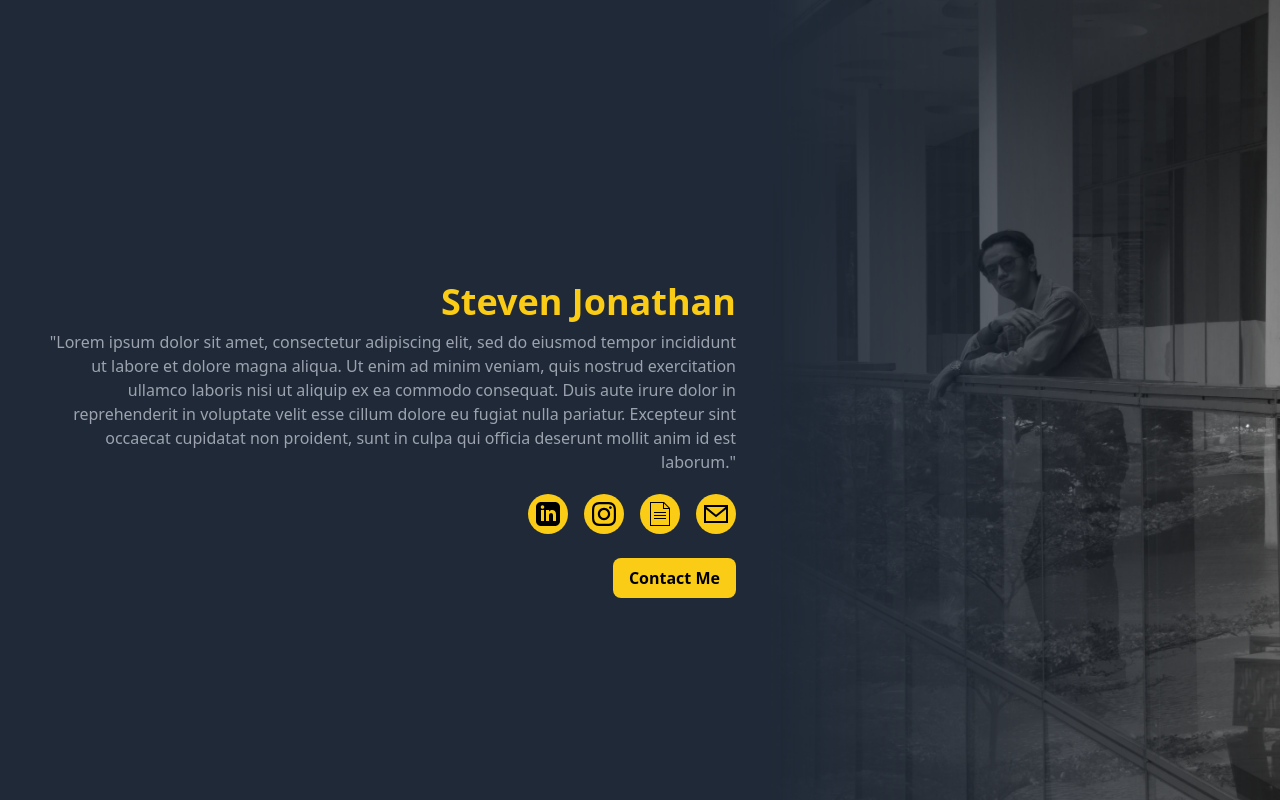
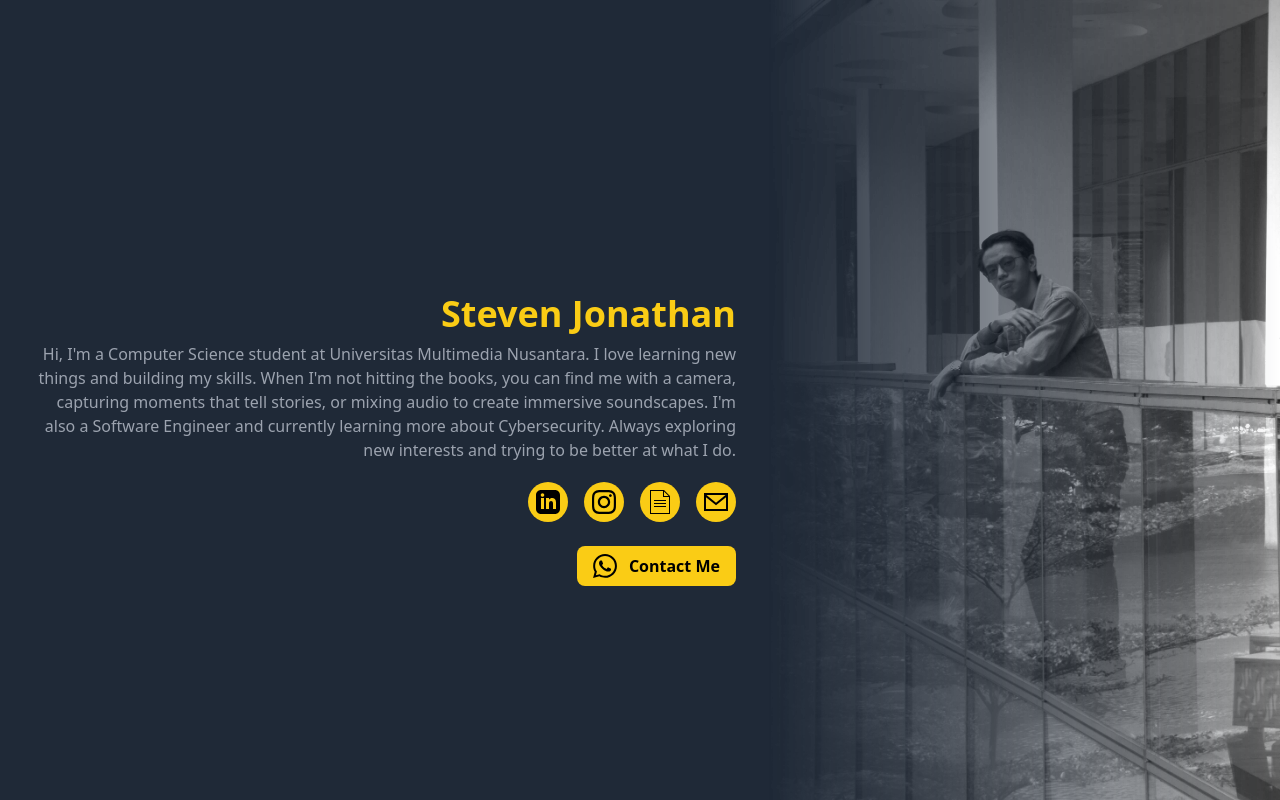
Before and after one commit to stevjoo/web-portofolio, a React (Create React App) app: page / in a window 1280 px wide. Built offline with nearby package versions, Linux system fonts and the light colour scheme.

Commit message:
tambahin animasi photo

```diff
--- a/src/App.js
+++ b/src/App.js
@@ -10,7 +10,7 @@
     <div className="flex flex-col lg:flex-row h-screen">
       {/* Text and Icons Section */}
       <div className="lg:w-3/5 flex flex-col justify-center py-8 px-8">
-        <div className="flex flex-col text-center lg:text-right">
+        <div className="flex flex-col text-left mb-2 lg:text-right lg:mb-0">
           <motion.div
             className="text-3xl mt-20 lg:text-4xl font-bold text-yellow-400 mb-2"
             initial={{ opacity: 0, scale: 1 }}
@@ -40,8 +40,7 @@
           >
             <p className="text-gray-400 mb-3">
               <span className='transition-color ease-in-out duration-700 hover:text-white'>
-                "Lorem ipsum dolor sit amet, consectetur adipiscing elit, sed do eiusmod tempor incididunt ut labore et dolore magna aliqua. Ut enim ad minim veniam, quis nostrud exercitation ullamco laboris nisi ut aliquip ex ea commodo consequat. Duis aute irure dolor in reprehenderit in voluptate velit esse cillum dolore eu fugiat nulla pariatur. Excepteur sint occaecat cupidatat non proident, sunt in culpa qui officia deserunt mollit anim id est laborum."
-              </span>
+                Hi, I'm a Computer Science student at Universitas Multimedia Nusantara. I love learning new things and building my skills. When I'm not hitting the books, you can find me with a camera, capturing moments that tell stories, or mixing audio to create immersive soundscapes. I'm also a Software Engineer and currently learning more about Cybersecurity. Always exploring new interests and trying to be better at what I do.</span>
             </p>
           </motion.div>
         </div>
@@ -50,7 +49,7 @@
           <div className="flex space-x-4">
             <a target='_blank' href='#'>
               <motion.div
-                initial={{ x: "-200%", opacity: 0, rotate: -140}}
+                initial={{ x: "-200%", opacity: 0, rotate: -140 }}
                 animate={{ x: 0, opacity: 1, rotate: 0 }}
                 exit={{ x: "100%" }}
                 transition={{
@@ -75,13 +74,13 @@
               </motion.div>
             </a>
 
-            <a target='_blank' href='#'>
+            <a target='_blank' href='https://www.instagram.com/stev.jo__?igsh=eWdyZTQ2ZTAxcngz'>
               <motion.div
-                initial={{ x: "-300%", opacity: 0, rotate:-140}}
+                initial={{ x: "-300%", opacity: 0, rotate: -140 }}
                 animate={{ x: 0, opacity: 1, rotate: 0 }}
                 exit={{ x: "100%" }}
                 transition={{
-                  duration: 4,
+                  duration: 5,
                   type: "spring",
                   damping: 20,
                   stiffness: 20,
@@ -104,11 +103,11 @@
 
             <a href='#'>
               <motion.div
-                initial={{ x: "-400%", opacity: 0, rotate: -140}}
-                animate={{ x: 0, opacity: 1, rotate: 0}}
+                initial={{ x: "-400%", opacity: 0, rotate: -140 }}
+                animate={{ x: 0, opacity: 1, rotate: 0 }}
                 exit={{ x: "100%" }}
                 transition={{
-                  duration: 4,
+                  duration: 6,
                   type: "spring",
                   damping: 20,
                   stiffness: 20,
@@ -131,11 +130,11 @@
 
             <a href='#'>
               <motion.div
-                initial={{ x: "-500%", opacity: 0, rotate: -140}}
-                animate={{ x: 0, opacity: 1, rotate: 0}}
+                initial={{ x: "-500%", opacity: 0, rotate: -140 }}
+                animate={{ x: 0, opacity: 1, rotate: 0 }}
                 exit={{ x: "100%" }}
                 transition={{
-                  duration: 4,
+                  duration: 7,
                   type: "spring",
                   damping: 20,
                   stiffness: 20,
@@ -160,7 +159,7 @@
 
           <a target='_blank' href='https://wa.me/+628111396967'>
             <motion.div
-              initial={{ y: "50%" , opacity: 0 }}
+              initial={{ y: "50%", opacity: 0 }}
               animate={{ y: 0, opacity: 1 }}
               exit={{ x: "100%" }}
               transition={{
@@ -172,21 +171,48 @@
               }}
             >
               <motion.button
-                whileHover={{ scale: 1.1 }}
+                whileHover={{ scale: 1.05 }}
                 whileTap={{ scale: 0.9 }}
                 transition={{ duration: 0.5 }}
-                className="mt-2 px-4 py-2 bg-yellow-400 rounded-lg hover:scale-110 hover:bg-white font-bold"
+                className="mt-2 px-4 py-2 bg-yellow-400 rounded-lg hover:scale-110 text-black hover:bg-white font-bold flex items-center"
                 onClick={() => null}
               >
+                <svg
+                  xmlns="http://www.w3.org/2000/svg"
+                  width="24"
+                  height="24"
+                  viewBox="0 0 24 24"
+                  className="ml-0 mr-3"
+                >
+                  <path
+                    d="M.057 24l1.687-6.163c-1.041-1.804-1.588-3.849-1.587-5.946.003-6.556 5.338-11.891 11.893-11.891 3.181.001 6.167 1.24 8.413 3.488 2.245 2.248 3.481 5.236 3.48 8.414-.003 6.557-5.338 11.892-11.893 11.892-1.99-.001-3.951-.5-5.688-1.448l-6.305 1.654zm6.597-3.807c1.676.995 3.276 1.591 5.392 1.592 5.448 0 9.886-4.434 9.889-9.885.002-5.462-4.415-9.89-9.881-9.892-5.452 0-9.887 4.434-9.889 9.884-.001 2.225.651 3.891 1.746 5.634l-.999 3.648 3.742-.981zm11.387-5.464c-.074-.124-.272-.198-.57-.347-.297-.149-1.758-.868-2.031-.967-.272-.099-.47-.149-.669.149-.198.297-.768.967-.941 1.165-.173.198-.347.223-.644.074-.297-.149-1.255-.462-2.39-1.475-.883-.788-1.48-1.761-1.653-2.059-.173-.297-.018-.458.13-.606.134-.133.297-.347.446-.521.151-.172.2-.296.3-.495.099-.198.05-.372-.025-.521-.075-.148-.669-1.611-.916-2.206-.242-.579-.487-.501-.669-.51l-.57-.01c-.198 0-.52.074-.792.372s-1.04 1.016-1.04 2.479 1.065 2.876 1.213 3.074c.149.198 2.095 3.2 5.076 4.487.709.306 1.263.489 1.694.626.712.226 1.36.194 1.872.118.571-.085 1.758-.719 2.006-1.413.248-.695.248-1.29.173-1.414z"
+                  />
+                </svg>
                 Contact Me
               </motion.button>
             </motion.div>
           </a>
+
         </div>
       </div>
       {/* Image Section */}
-      <div className="lg:w-2/5 flex justify-center lg:justify-end items-end grayscale">
-        <img src={foto} alt="Steven Jonathan" className="ngefadefoto object-cover h-full w-full" />
+
+      <div className="lg:w-2/5 flex justify-center lg:justify-end items-end brightness-200 grayscale hover:grayscale-0 transition ease-in-out duration-500 ">
+        <motion.div
+          className='object-cover h-full w-full'
+          initial={{ x: "0%", opacity: 0 }}
+          animate={{ x: 0, opacity: 1 }}
+          exit={{ x: "100%" }}
+          transition={{
+            duration: 4,
+            type: "spring",
+            damping: 20,
+            stiffness: 20,
+            ease: "0, 0.5, 0.3, 0.8",
+          }}
+        >
+          <img src={foto} alt="Steven Jonathan" className="ngefadefoto" />
+        </motion.div>
       </div>
     </div>
   );
--- a/src/app.css
+++ b/src/app.css
@@ -1,9 +1,12 @@
 @media (min-width: 1024px) {
   .ngefadefoto {
-    background-image: linear-gradient(to right, rgba(31, 41, 55, 0), transparent);
+    background-image: linear-gradient(to right, rgba(31, 41, 45, 0), transparent);
     opacity: 1;
     mask-image: linear-gradient(to right, transparent, rgba(31, 41, 55, 1));
     -webkit-mask-image: linear-gradient(to right, transparent, rgba(31, 41, 55, 1));
+    object-fit: cover;
+    height: 100%;
+    width: 100%;
   }
 }
 
@@ -13,8 +16,22 @@
     opacity: 1;
     mask-image: linear-gradient(to bottom, transparent, rgba(31, 41, 55, 1));
     -webkit-mask-image: linear-gradient(to bottom, transparent, rgba(31, 41, 55, 1));
+    object-fit: cover;
+    height: 100%;
+    width: 100%;
   }
 }
+
+.ngefadefoto:hover{
+  transition: 0.5s ease-in-out;
+  filter: grayscale(1);
+}
+
+img{
+  pointer-events: none;
+  user-select: none;
+}
+
 
 .name-animation{
   transition: 0.5s ease-in-out;
```
